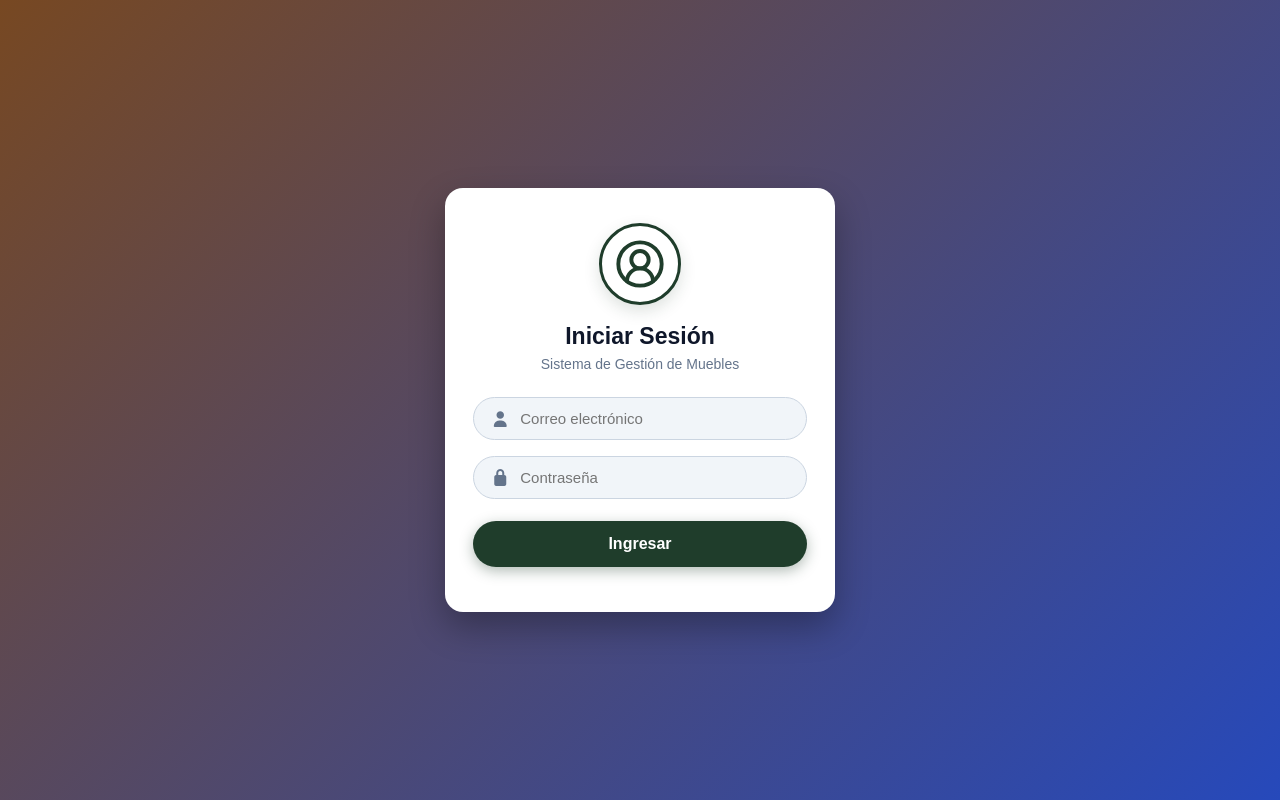
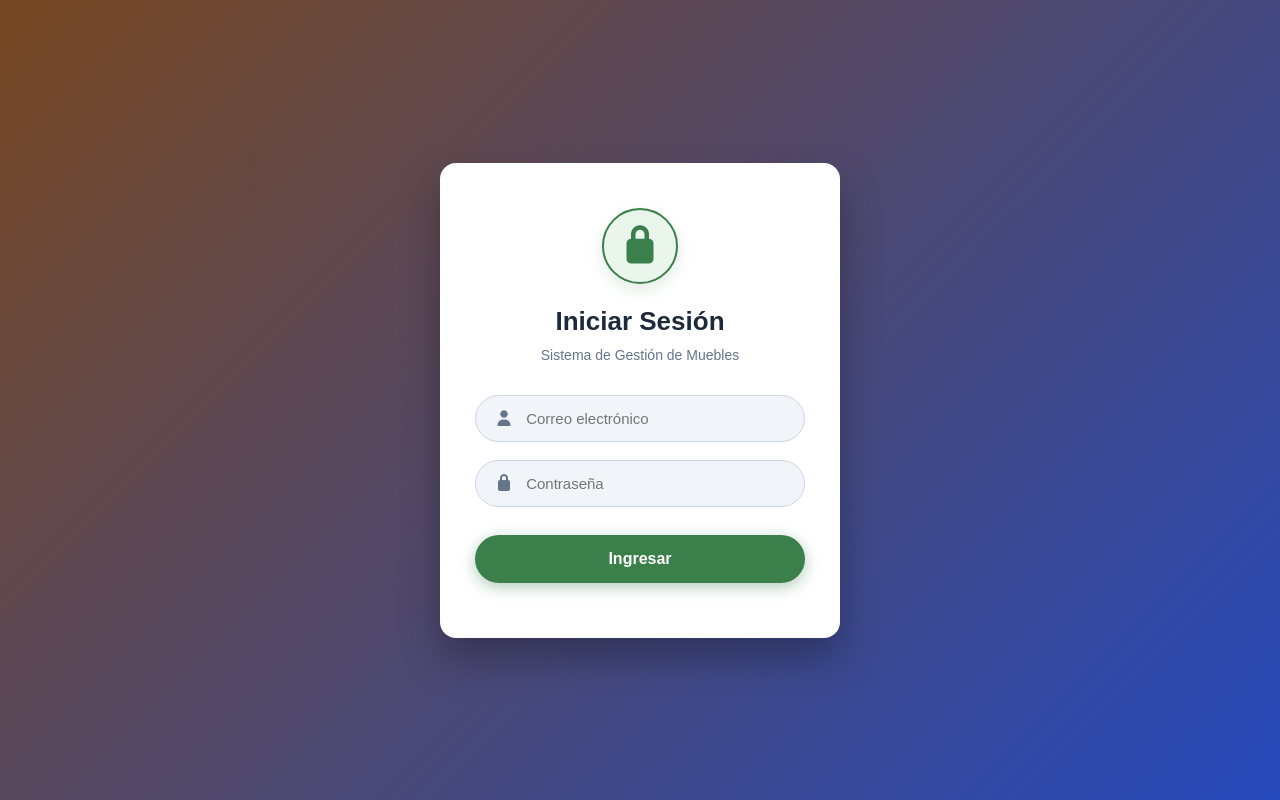
Before and after one commit to wilmerpvl/TESIS, a React (Vite) app in the folder frontend-react/: page /login in a window 1280 px wide. Built offline with nearby package versions, Linux system fonts and the light colour scheme.

Commit message:
Actualizacion de Login: boton verde institucional, espaciados generosos e icono de candado de sesion

```diff
--- a/frontend-react/src/css/login.css
+++ b/frontend-react/src/css/login.css
@@ -9,113 +9,32 @@
 }
 
 .login-box {
-    width: 380px;
+    width: 100%;
+    max-width: 400px;
     background: #ffffff;
-    border-radius: 12px;
+    border-radius: 16px;
     overflow: hidden;
-    box-shadow: 0 10px 30px rgba(0, 0, 0, 0.3);
-}
-
-.login-content {
-    padding: 30px;
+    box-shadow: 0 20px 40px rgba(0, 0, 0, 0.3);
+    padding: 45px 35px;
+    box-sizing: border-box;
     text-align: center;
-}
-
-.login-user-avatar {
-    width: 80px;
-    height: 80px;
-    border-radius: 50%;
-    background: #ffffff;
-    border: 3px solid #1F3D2B;
-    display: flex;
-    align-items: center;
-    justify-content: center;
-    margin: 0 auto 15px auto;
-    color: #1F3D2B;
-    box-shadow: 0 4px 12px rgba(31, 61, 43, 0.15);
-}
-
-.login-content h2 {
-    color: #1e293b;
-    font-size: 22px;
-    font-weight: 700;
-    margin-bottom: 4px;
-}
-
-.login-subtitle {
-    color: #64748b;
-    font-size: 14px;
-    margin-bottom: 25px;
-}
-
-.input-group {
-    display: flex;
-    align-items: center;
-    background: #d8e3d2;
-    border-radius: 25px;
-    margin-bottom: 15px;
-    padding: 12px 18px;
-    border: 1px solid transparent;
-    transition: all 0.2s ease;
-}
-
-.input-group:focus-within {
-    border-color: #1F3D2B;
-    background: #eaf5ec;
-    box-shadow: 0 0 0 3px rgba(31, 61, 43, 0.15);
-}
-
-.input-group i {
-    color: #4a5568;
-    font-size: 16px;
-    margin-right: 12px;
-    width: 18px;
-    text-align: center;
-}
-
-.input-group input {
-    border: none;
-    outline: none;
-    background: transparent;
-    width: 100%;
-    font-size: 15px;
-    color: #1e293b;
-}
-
-.input-group input::placeholder {
-    color: #718096;
 }
 
 .login-btn {
     width: 100% !important;
-    padding: 14px !important;
-    background-color: #1F3D2B !important;
+    padding: 15px 24px !important;
+    background-color: #3b7f4a !important;
     color: #ffffff !important;
     border: none !important;
     border-radius: 25px !important;
     font-size: 16px !important;
-    font-weight: 700 !important;
+    font-weight: bold !important;
     cursor: pointer !important;
-    margin-top: 15px !important;
-    margin-bottom: 10px !important;
-    box-shadow: 0 4px 12px rgba(31, 61, 43, 0.3) !important;
-    transition: all 0.2s ease !important;
+    box-shadow: 0 4px 15px rgba(59, 127, 74, 0.4) !important;
     display: block !important;
 }
 
 .login-btn:hover {
-    background-color: #173022 !important;
-    transform: translateY(-1px);
-    box-shadow: 0 6px 16px rgba(31, 61, 43, 0.4) !important;
+    background-color: #2f5d44 !important;
+    box-shadow: 0 6px 18px rgba(59, 127, 74, 0.5) !important;
 }
-
-.login-btn:active {
-    transform: translateY(0);
-}
-
-#error {
-    color: #ef4444;
-    font-size: 13px;
-    font-weight: 600;
-    margin-top: 12px;
-}
--- a/frontend-react/src/pages/login.jsx
+++ b/frontend-react/src/pages/login.jsx
@@ -4,6 +4,7 @@ import { useAuth } from "../context/AuthContext";
 import api from "../services/api";
 
 import "../css/style.css";
+import "../css/usuarios.css";
 import "../css/login.css";
 
 function Login() {
@@ -39,6 +40,7 @@ function Login() {
 
     return (
         <div
+            className="overlay"
             style={{
                 width: "100%",
                 minHeight: "100vh",
@@ -51,68 +53,59 @@ function Login() {
             }}
         >
             <div
+                className="login-box"
                 style={{
                     width: "100%",
-                    maxWidth: "390px",
+                    maxWidth: "400px",
                     backgroundColor: "#ffffff",
-                    borderRadius: "18px",
-                    boxShadow: "0 15px 35px rgba(0, 0, 0, 0.3)",
-                    padding: "35px 28px",
+                    borderRadius: "16px",
+                    boxShadow: "0 20px 40px rgba(0, 0, 0, 0.3)",
+                    padding: "45px 35px",
                     boxSizing: "border-box",
                     textAlign: "center"
                 }}
             >
-                {/* Ícono redondeado estilizado de usuario (avatar en círculo) */}
+                {/* Ícono Circular de Inicio de Sesión / Candado */}
                 <div
                     style={{
-                        width: "82px",
-                        height: "82px",
+                        width: "76px",
+                        height: "76px",
                         borderRadius: "50%",
-                        backgroundColor: "#ffffff",
-                        border: "3px solid #1F3D2B",
+                        backgroundColor: "#eaf5ec",
+                        border: "2px solid #3b7f4a",
                         display: "flex",
                         alignItems: "center",
                         justifyContent: "center",
-                        margin: "0 auto 18px auto",
-                        boxShadow: "0 6px 16px rgba(31, 61, 43, 0.15)"
+                        margin: "0 auto 22px auto",
+                        boxShadow: "0 6px 16px rgba(59, 127, 74, 0.15)"
                     }}
                 >
-                    <svg
-                        viewBox="0 0 24 24"
-                        width="52"
-                        height="52"
-                        fill="none"
-                        stroke="#1F3D2B"
-                        strokeWidth="1.8"
-                        strokeLinecap="round"
-                        strokeLinejoin="round"
-                    >
-                        <path d="M18 20a6 6 0 0 0-12 0" />
-                        <circle cx="12" cy="10" r="4" />
-                        <circle cx="12" cy="12" r="10" />
-                    </svg>
+                    <i className="fa fa-lock" style={{ fontSize: "36px", color: "#3b7f4a" }}></i>
                 </div>
 
-                <h2 style={{ fontSize: "23px", color: "#0f172a", fontWeight: "700", marginBottom: "6px", margin: "0 0 6px 0" }}>
+                <h2 style={{ fontSize: "26px", color: "#1e293b", fontWeight: "700", marginBottom: "10px", margin: "0 0 10px 0" }}>
                     Iniciar Sesión
                 </h2>
-                <p style={{ fontSize: "14px", color: "#64748b", marginBottom: "25px", marginTop: 0 }}>
+
+                <p style={{ fontSize: "14px", color: "#64748b", marginBottom: "32px", marginTop: 0, fontWeight: "500" }}>
                     Sistema de Gestión de Muebles
                 </p>
 
                 {/* Campo Correo */}
                 <div
+                    className="input-group"
                     style={{
                         display: "flex",
                         alignItems: "center",
                         backgroundColor: "#f1f5f9",
                         border: "1px solid #cbd5e1",
                         borderRadius: "25px",
-                        marginBottom: "16px",
-                        padding: "12px 18px"
+                        marginBottom: "18px",
+                        padding: "14px 20px",
+                        boxSizing: "border-box"
                     }}
                 >
-                    <i className="fa fa-user" style={{ color: "#64748b", fontSize: "16px", marginRight: "12px", width: "18px", textAlign: "center" }}></i>
+                    <i className="fa fa-user" style={{ color: "#64748b", fontSize: "16px", marginRight: "14px", width: "18px", textAlign: "center" }}></i>
                     <input
                         type="email"
                         placeholder="Correo electrónico"
@@ -132,17 +125,19 @@ function Login() {
 
                 {/* Campo Contraseña */}
                 <div
+                    className="input-group"
                     style={{
                         display: "flex",
                         alignItems: "center",
                         backgroundColor: "#f1f5f9",
                         border: "1px solid #cbd5e1",
                         borderRadius: "25px",
-                        marginBottom: "22px",
-                        padding: "12px 18px"
+                        marginBottom: "28px",
+                        padding: "14px 20px",
+                        boxSizing: "border-box"
                     }}
                 >
-                    <i className="fa fa-lock" style={{ color: "#64748b", fontSize: "16px", marginRight: "12px", width: "18px", textAlign: "center" }}></i>
+                    <i className="fa fa-lock" style={{ color: "#64748b", fontSize: "16px", marginRight: "14px", width: "18px", textAlign: "center" }}></i>
                     <input
                         type="password"
                         placeholder="Contraseña"
@@ -160,21 +155,22 @@ function Login() {
                     />
                 </div>
 
-                {/* Botón Ingresar */}
+                {/* Botón Ingresar Verde (#3b7f4a) */}
                 <button
                     type="button"
+                    className="btn-green login-btn"
                     onClick={login}
                     style={{
                         width: "100%",
-                        padding: "14px 20px",
-                        backgroundColor: "#1F3D2B",
+                        padding: "15px 24px",
+                        backgroundColor: "#3b7f4a",
                         color: "#ffffff",
                         border: "none",
                         borderRadius: "25px",
                         fontSize: "16px",
                         fontWeight: "bold",
                         cursor: "pointer",
-                        boxShadow: "0 4px 14px rgba(31, 61, 43, 0.35)",
+                        boxShadow: "0 4px 15px rgba(59, 127, 74, 0.4)",
                         marginTop: "5px",
                         marginBottom: "10px",
                         display: "block",
@@ -185,7 +181,7 @@ function Login() {
                 </button>
 
                 {error && (
-                    <p style={{ color: "#ef4444", fontSize: "13px", fontWeight: "600", marginTop: "12px" }}>
+                    <p style={{ color: "#ef4444", fontSize: "13px", fontWeight: "600", marginTop: "16px" }}>
                         {error}
                     </p>
                 )}
```
